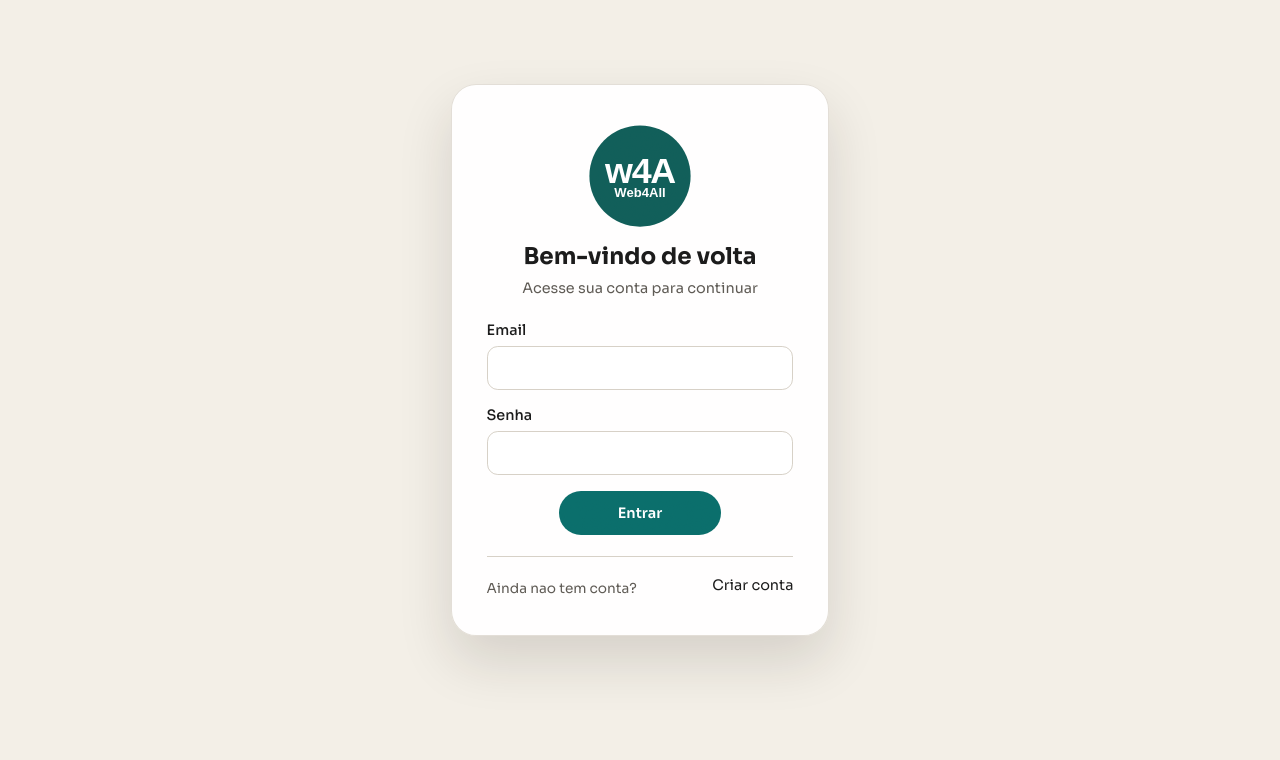
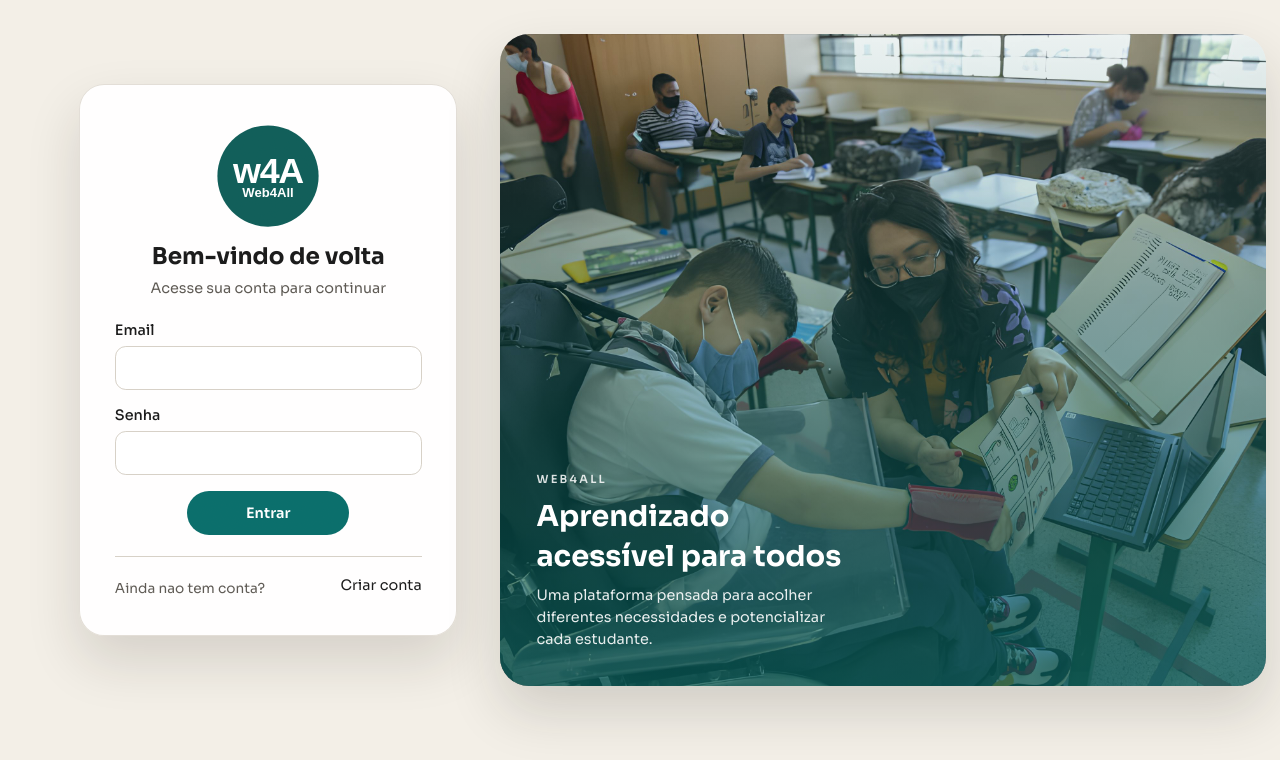
Before and after one commit to GuilhermeCapucho/web4all, a React (Vite) app: page /login in a window 1280 px wide. Shown: the top 760 px of the page. Built offline with nearby package versions, Linux system fonts and the light colour scheme; no server answers.

Commit message:
feat: Adicionado algumas imagens na tela de login e register

```diff
--- a/src/App.css
+++ b/src/App.css
@@ -6,7 +6,20 @@
   min-height: 100vh;
   display: grid;
   place-items: center;
-  padding: 2.5rem 1.5rem;
+}
+
+.auth-layout--split {
+  grid-template-columns: minmax(320px, 460px) minmax(320px, 1fr);
+  gap: 3rem;
+  align-items: center;
+  justify-items: stretch;
+  max-width: 1390px;
+  margin: 0 auto;
+  padding-left: 2rem;
+}
+
+.auth-layout--split .auth-card {
+  justify-self: end;
 }
 
 .auth-card {
@@ -46,6 +59,57 @@
   align-items: center;
   border-top: 1px solid var(--border);
   padding-top: 1rem;
+}
+
+.auth-photo {
+  position: relative;
+  width: min(860px, 100%);
+  min-height: 725px;
+  border-radius: 32px;
+  overflow: hidden;
+  background-color: #efe7db;
+  background-size: cover;
+  background-position: center;
+  box-shadow: 0 28px 60px rgba(33, 28, 24, 0.16);
+  display: grid;
+  align-items: end;
+}
+
+.auth-photo::before {
+  content: '';
+  position: absolute;
+  inset: 0;
+  background: linear-gradient(180deg, rgba(15, 89, 86, 0.08), rgba(11, 110, 107, 0.65));
+}
+
+.auth-photo__content {
+  position: relative;
+  padding: 2.5rem;
+  color: #ffffff;
+  max-width: 420px;
+  display: grid;
+  gap: 0.6rem;
+}
+
+.auth-photo__eyebrow {
+  margin: 0;
+  text-transform: uppercase;
+  letter-spacing: 0.2em;
+  font-size: 0.78rem;
+  font-weight: 600;
+  opacity: 0.85;
+}
+
+.auth-photo__content h2 {
+  margin: 0;
+  font-size: 2rem;
+}
+
+.auth-photo__subtitle {
+  margin: 0;
+  font-size: 1rem;
+  line-height: 1.5;
+  opacity: 0.9;
 }
 
 .form-grid {
@@ -999,6 +1063,19 @@ label.checkbox {
     padding: 1.5rem;
   }
 
+  .auth-layout--split {
+    grid-template-columns: 1fr;
+    gap: 2rem;
+  }
+
+  .auth-layout--split .auth-card {
+    justify-self: center;
+  }
+
+  .auth-photo {
+    min-height: 300px;
+  }
+
   .nav-actions {
     flex-direction: column;
     align-items: flex-start;
--- a/src/pages/Login.tsx
+++ b/src/pages/Login.tsx
@@ -42,7 +42,7 @@ export const Login = () => {
   }
 
   return (
-    <main className="auth-layout">
+    <main className="auth-layout auth-layout--split">
       <section className="auth-card">
         <header>
           <img className="auth-logo" src="/favicon.svg" alt="Web4All"/>
@@ -74,6 +74,19 @@ export const Login = () => {
           <Link to="/register">Criar conta</Link>
         </footer>
       </section>
+      <section
+        className="auth-photo"
+        style={{ backgroundImage: "url('/students/login-image.jpg')" }}
+        aria-label="Aprendizado acessível para todos"
+      >
+        <div className="auth-photo__content">
+          <p className="auth-photo__eyebrow">Web4All</p>
+          <h2>Aprendizado acessível para todos</h2>
+          <p className="auth-photo__subtitle">
+            Uma plataforma pensada para acolher diferentes necessidades e potencializar cada estudante.
+          </p>
+        </div>
+      </section>
     </main>
   )
 }
--- a/src/pages/Register.tsx
+++ b/src/pages/Register.tsx
@@ -71,7 +71,7 @@ export const Register = () => {
   }
 
   return (
-    <main className="auth-layout">
+    <main className="auth-layout auth-layout--split">
       <section className="auth-card">
         <header>
           <img className="auth-logo" src="/favicon.svg" alt="Web4All"/>
@@ -107,6 +107,19 @@ export const Register = () => {
           <Link to="/login">Entrar</Link>
         </footer>
       </section>
+      <section
+        className="auth-photo"
+        style={{ backgroundImage: "url('/students/register-image.jpg')" }}
+        aria-label="Aprendizado acessível para todos"
+      >
+        <div className="auth-photo__content">
+          <p className="auth-photo__eyebrow">Web4All</p>
+          <h2>Aprendizado acessível para todos</h2>
+          <p className="auth-photo__subtitle">
+            Cadastre sua conta e acompanhe o desenvolvimento com mais autonomia e inclusão.
+          </p>
+        </div>
+      </section>
       {showVerificationNotice ? (
         <div className="modal-backdrop" role="dialog" aria-modal="true" aria-labelledby="verification-title" aria-describedby="verification-description">
           <div className="modal-card">
```
Also changed, not shown: public/students/login-image.jpg (added), public/students/register-image.jpg (added).
